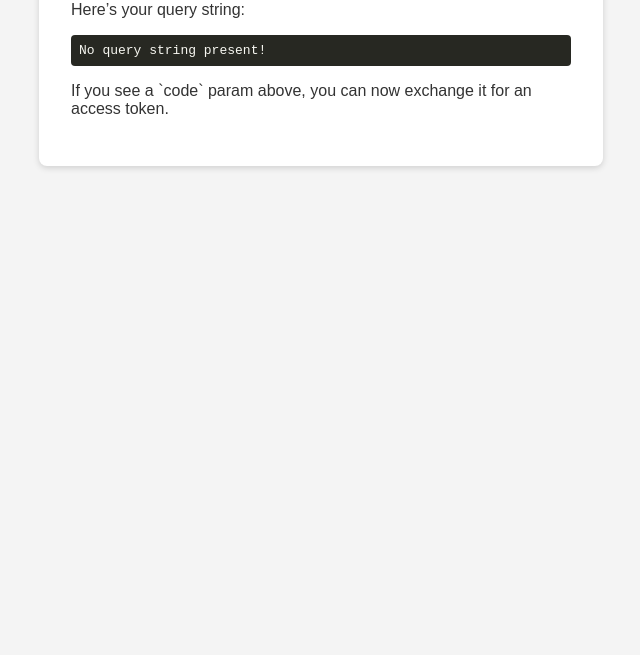
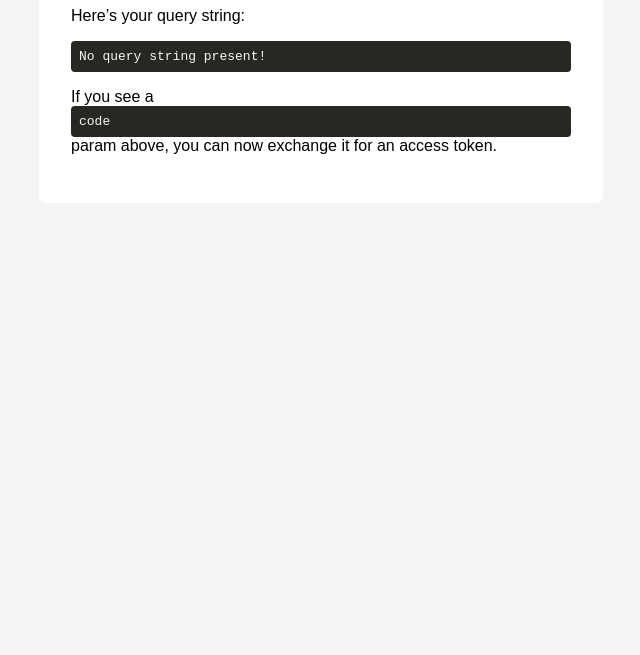
Before and after one commit to DonBlake101/creatorflow-homepage, a plain HTML site: page oauth/callback/index.html in a window 1280 px wide. Shown: the part 145-800 px from the top of the page, without its empty margins (319-959 px from the left). Drawn offline with Linux system fonts and the light colour scheme.

Commit message:
Update index.html

```diff
--- a/oauth/callback/index.html
+++ b/oauth/callback/index.html
@@ -5,29 +5,9 @@
   <meta name="viewport" content="width=device-width,initial-scale=1" />
   <title>OAuth Callback</title>
   <style>
-    body {
-      font-family: sans-serif;
-      padding: 2rem;
-      background: #f4f4f4;
-      color: #333;
-    }
-    .container {
-      max-width: 500px;
-      margin: auto;
-      background: #fff;
-      padding: 2rem;
-      border-radius: 8px;
-      box-shadow: 0 2px 6px rgba(0,0,0,0.15);
-    }
-    h1 { margin-bottom: 1rem; }
-    code {
-      display: block;
-      background: #272822;
-      color: #f8f8f2;
-      padding: .5rem;
-      border-radius: 4px;
-      word-break: break-all;
-    }
+    body { font-family: sans-serif; padding: 2rem; background: #f4f4f4; }
+    .container { max-width: 500px; margin: auto; background: #fff; padding: 2rem; border-radius: 8px; }
+    code { display: block; background: #272822; color: #f8f8f2; padding: .5rem; border-radius: 4px; word-break: break-all; }
   </style>
 </head>
 <body>
@@ -35,14 +15,13 @@
     <h1>OAuth callback received</h1>
     <p>Here’s your query string:</p>
     <code id="queryString">Loading…</code>
-    <p>If you see a `code` param above, you can now exchange it for an access token.</p>
+    <p>If you see a <code>code</code> param above, you can now exchange it for an access token.</p>
   </div>
 
   <script>
-    // grab the full '?code=…&state=…' part
+    // Grab the full “?code=…&state=…” part of the URL:
     const qs = window.location.search;
-
-    // show it in the <code> block
+    // Display it (or a fallback if none):
     document.getElementById('queryString').textContent =
       qs || 'No query string present!';
   </script>
```
